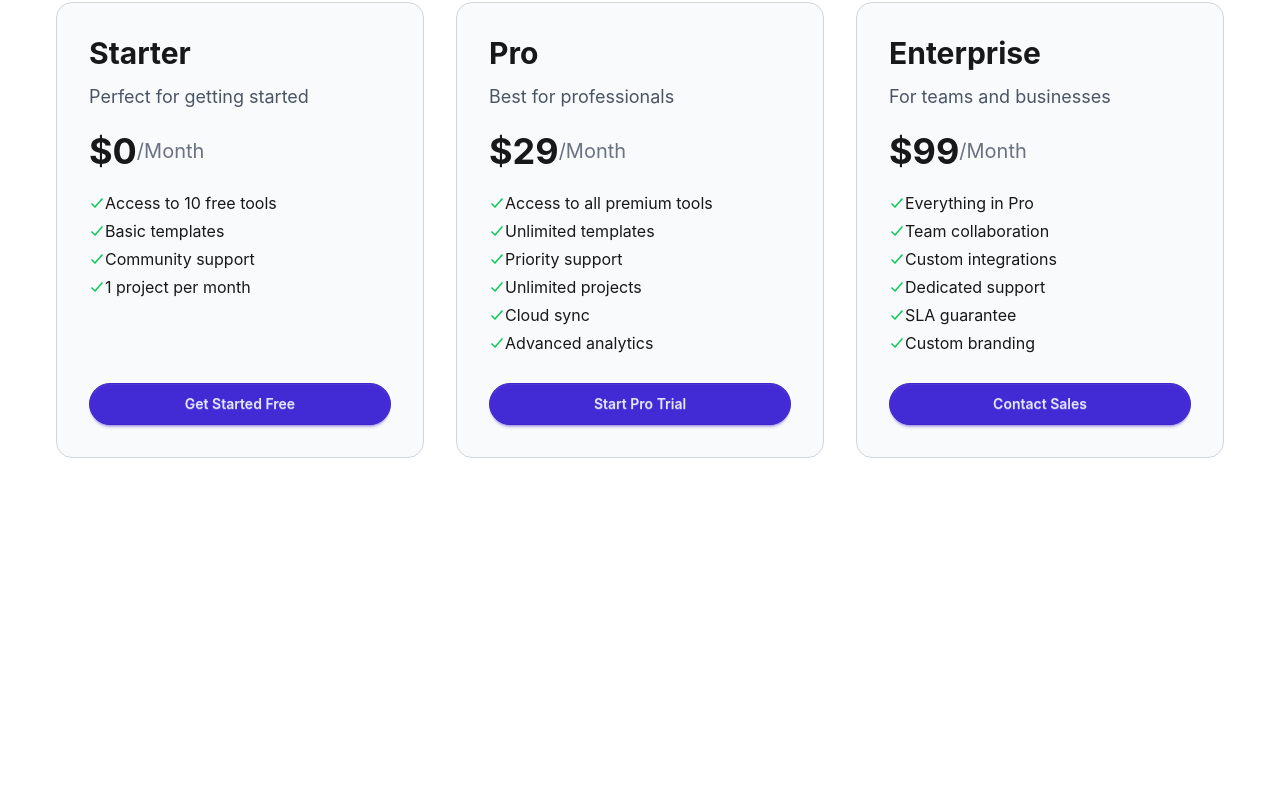
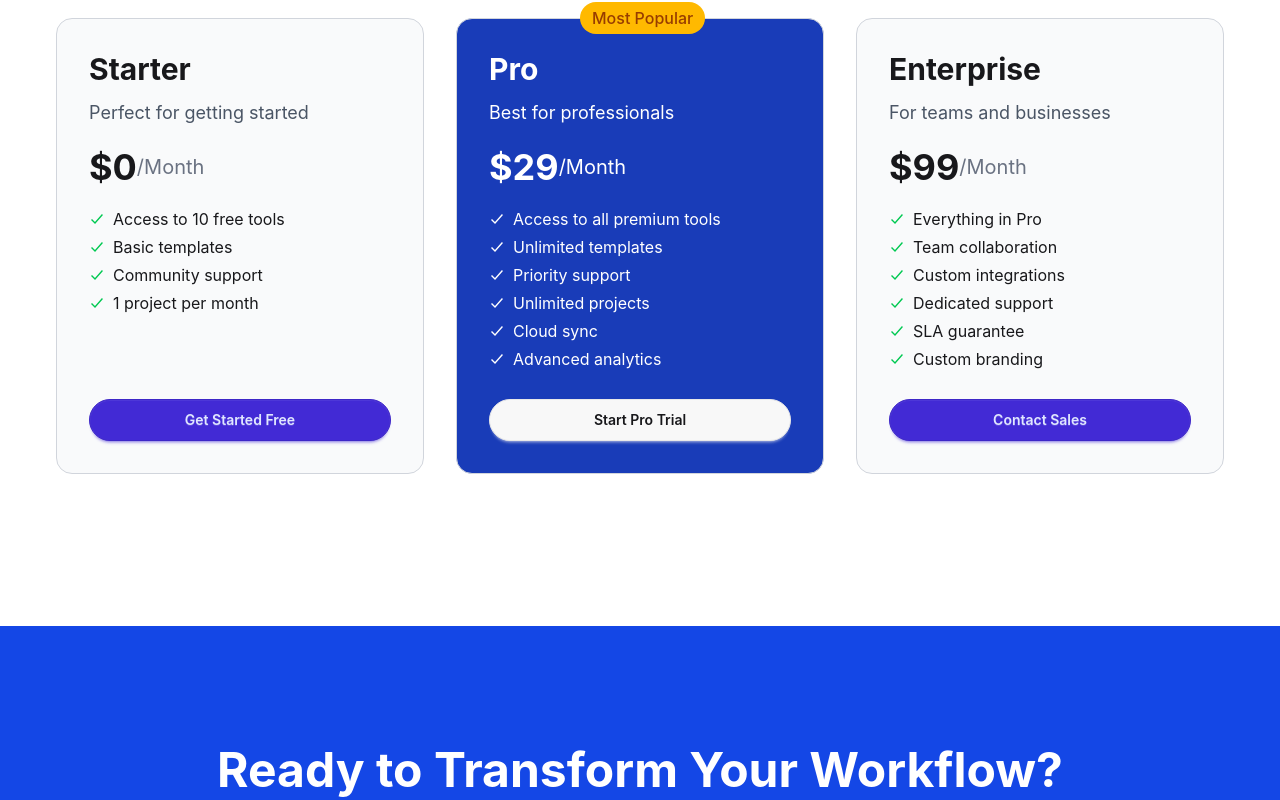
Before and after one commit to nasrullah-sheikh-noman/DigiTools, a React (Vite) app: page / in a window 1280 px wide. Shown: the part 3640-4440 px from the top of the page. Before the commit the page ends 4250 px from the top, so only its background shows below. Built offline with nearby package versions, Linux system fonts and the light colour scheme.

Commit message:
add workFlow componet

```diff
--- a/src/App.jsx
+++ b/src/App.jsx
@@ -6,6 +6,7 @@ import ToggoleButton from "./components/toggoleButton/ToggoleButton";
 import { useState } from "react";
 import Steps from "./components/steps/Steps";
 import Pricing from "./components/pricing/Pricing";
+import WorkFlow from "./components/workflow/WorkFlow";
 
 const fetchCards = async () => {
   const res = await fetch("/data.json");
@@ -33,6 +34,7 @@ function App() {
       />
       <Steps/>
       <Pricing/>
+      <WorkFlow/>
     </>
   );
 }
--- a/src/components/pricing/Pricing.jsx
+++ b/src/components/pricing/Pricing.jsx
@@ -13,8 +13,8 @@ const Pricing = () => {
             Choose the plan that fits your needs. Upgrade or downgrade anytime.
           </h4>
         </div>
-        <div className="grid grid-cols-1 md:grid-cols-2 lg:grid-cols-3 gap-8">
-          <div className="border border-gray-300 rounded-2xl p-8 bg-gray-50 space-y-5">
+        <div className="relative grid grid-cols-1 md:grid-cols-2 lg:grid-cols-3 gap-8">
+          <div className="border mt-4 border-gray-300 rounded-2xl p-8 bg-gray-50 space-y-5">
             <div className="space-y-3">
               <h2 className="text-3xl font-bold">Starter</h2>
               <h4 className="text-lg text-gray-600">
@@ -26,65 +26,68 @@ const Pricing = () => {
               <h2 className="text-gray-500 text-xl">/Month</h2>
             </span>
             <div className="space-y-1">
-              <span className="flex items-center">
+              <span className="flex items-center gap-2">
                 <IoCheckmarkSharp className="text-green-500" />
                 <h4>Access to 10 free tools</h4>
               </span>
-              <span className="flex items-center">
+              <span className="flex items-center gap-2">
                 <IoCheckmarkSharp className="text-green-500" />
                 <h4>Basic templates</h4>
               </span>
-              <span className="flex items-center">
+              <span className="flex items-center gap-2">
                 <IoCheckmarkSharp className="text-green-500" />
                 <h4>Community support</h4>
               </span>
-              <span className="flex items-center">
+              <span className="flex items-center gap-2">
                 <IoCheckmarkSharp className="text-green-500" />
                 <h4>1 project per month</h4>
               </span>
             </div>
             <button className="btn btn-primary w-full rounded-full mt-16 py-5 text-sm">Get Started Free</button>
           </div>
-          <div className="border border-gray-300 rounded-2xl p-8 bg-gray-50 space-y-5">
+          <div className="border mt-4 border-gray-300 rounded-2xl p-8 space-y-5 text-white bg-blue-800">
+            <div className="absolute top-0 left-131 bg-amber-400 font-medium text-amber-800 py-1 px-3 rounded-full">
+              <h4>Most Popular</h4>
+            </div>
             <div className="space-y-3">
               <h2 className="text-3xl font-bold">Pro</h2>
-              <h4 className="text-lg text-gray-600">
+              <h4 className="text-lg ">
                 Best for professionals
               </h4>
             </div>
             <span className="flex items-center">
               <h1 className="text-4xl font-bold">$29</h1>
-              <h2 className="text-gray-500 text-xl">/Month</h2>
+              <h2 className=" text-xl">/Month</h2>
             </span>
             <div className="space-y-1">
-              <span className="flex items-center">
-                <IoCheckmarkSharp className="text-green-500" />
+              <span className="flex items-center gap-2">
+                <IoCheckmarkSharp className="" />
                 <h4>Access to all premium tools</h4>
               </span>
-              <span className="flex items-center">
-                <IoCheckmarkSharp className="text-green-500" />
+              <span className="flex items-center gap-2">
+                <IoCheckmarkSharp className="" />
                 <h4>Unlimited templates</h4>
               </span>
-              <span className="flex items-center">
-                <IoCheckmarkSharp className="text-green-500" />
+              <span className="flex items-center gap-2">
+                <IoCheckmarkSharp className="" />
                 <h4>Priority support</h4>
               </span>
-              <span className="flex items-center">
-                <IoCheckmarkSharp className="text-green-500" />
+              <span className="flex items-center gap-2">
+                <IoCheckmarkSharp className="" />
                 <h4>Unlimited projects</h4>
               </span>
-              <span className="flex items-center">
-                <IoCheckmarkSharp className="text-green-500" />
+              <span className="flex items-center gap-2">
+                <IoCheckmarkSharp className="" />
                 <h4>Cloud sync</h4>
               </span>
-              <span className="flex items-center">
-                <IoCheckmarkSharp className="text-green-500" />
+              <span className="flex items-center gap-2">
+                <IoCheckmarkSharp className="" />
                 <h4>Advanced analytics</h4>
               </span>
             </div>
-            <button className="btn btn-primary w-full rounded-full mt-2 py-5 text-sm">Start Pro Trial</button>
+            <button className="btn w-full rounded-full mt-2 py-5 text-sm">Start Pro Trial</button>
           </div>
-          <div className="border border-gray-300 rounded-2xl p-8 bg-gray-50 space-y-5">
+          <div className="border mt-4 border-gray-300 rounded-2xl p-8 bg-gray-50 space-y-5">
             <div className="space-y-3">
               <h2 className="text-3xl font-bold">Enterprise</h2>
               <h4 className="text-lg text-gray-600">
@@ -96,27 +99,27 @@ const Pricing = () => {
               <h2 className="text-gray-500 text-xl">/Month</h2>
             </span>
             <div className="space-y-1">
-              <span className="flex items-center">
+              <span className="flex items-center gap-2">
                 <IoCheckmarkSharp className="text-green-500" />
                 <h4>Everything in Pro</h4>
               </span>
-              <span className="flex items-center">
+              <span className="flex items-center gap-2">
                 <IoCheckmarkSharp className="text-green-500" />
                 <h4>Team collaboration</h4>
               </span>
-              <span className="flex items-center">
+              <span className="flex items-center gap-2">
                 <IoCheckmarkSharp className="text-green-500" />
                 <h4>Custom integrations</h4>
               </span>
-              <span className="flex items-center">
+              <span className="flex items-center gap-2">
                 <IoCheckmarkSharp className="text-green-500" />
                 <h4>Dedicated support</h4>
               </span>
-              <span className="flex items-center">
+              <span className="flex items-center gap-2">
                 <IoCheckmarkSharp className="text-green-500" />
                 <h4>SLA guarantee</h4>
               </span>
-              <span className="flex items-center">
+              <span className="flex items-center gap-2">
                 <IoCheckmarkSharp className="text-green-500" />
                 <h4>Custom branding</h4>
               </span>
--- /dev/null
+++ b/src/components/workflow/WorkFlow.jsx
@@ -0,0 +1,21 @@
+import React from 'react';
+
+const WorkFlow = () => {
+  return (
+    <div className='bg-blue-700 p-22 text-white'>
+      <div className='max-w-300 mx-auto p-8'>
+        <div className='text-center space-y-6'>
+          <h2 className='text-5xl font-bold'>Ready to Transform Your Workflow?</h2>
+          <h4 className='text-lg text-gray-300'>Join thousands of professionals who are already using Digitools to work smarter. <br /> Start your free trial today.</h4>
+        </div>
+        <div className='text-center space-x-5.5 my-14'>
+          <button className="btn  w-fit rounded-full py-6 px-8">Explore Products</button>
+          <button className="btn btn-outline btn-primary text-white border py-6 px-8 border-white w-fit rounded-full  ">View Pricing</button>
+        </div>
+        <h2 className='text-center text-lg text-gray-300'>14-day free trial • No credit card required • Cancel anytime</h2>
+      </div>
+    </div>
+  );
+};
+
+export default WorkFlow;
```
